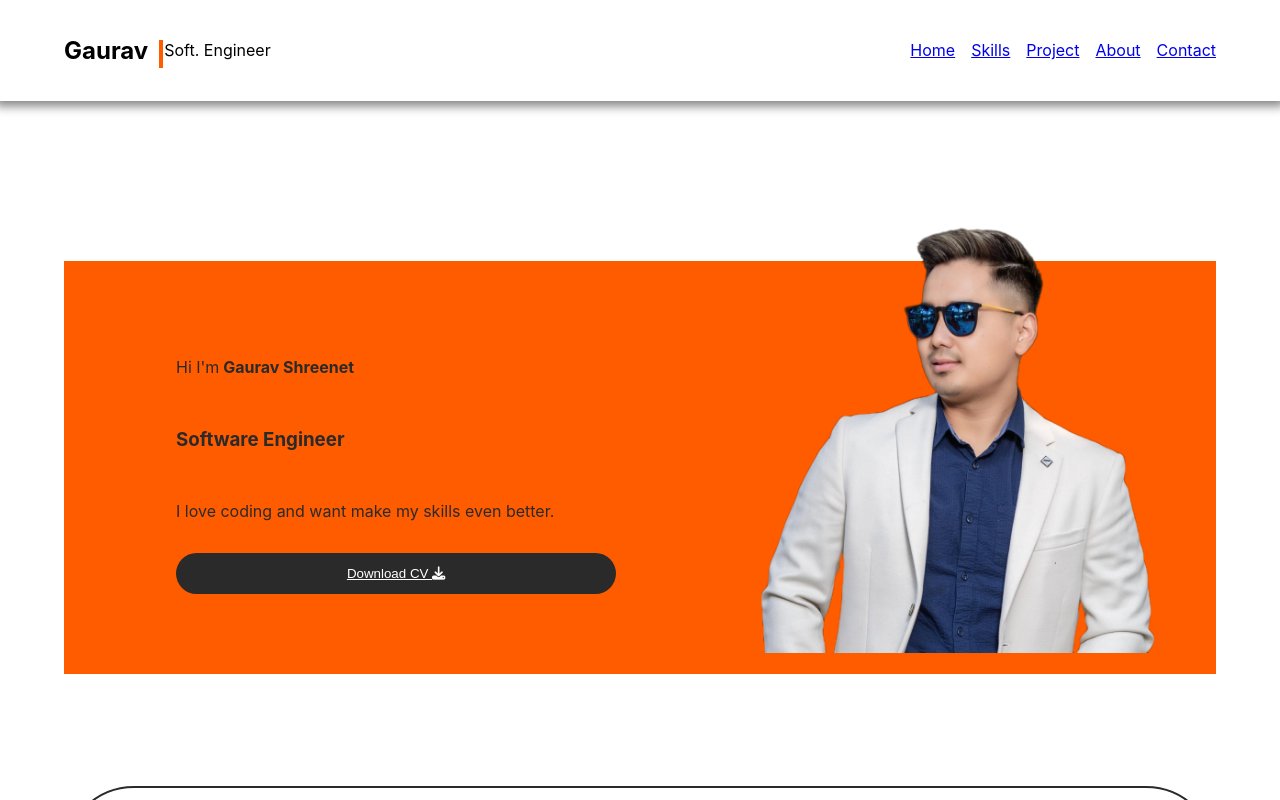
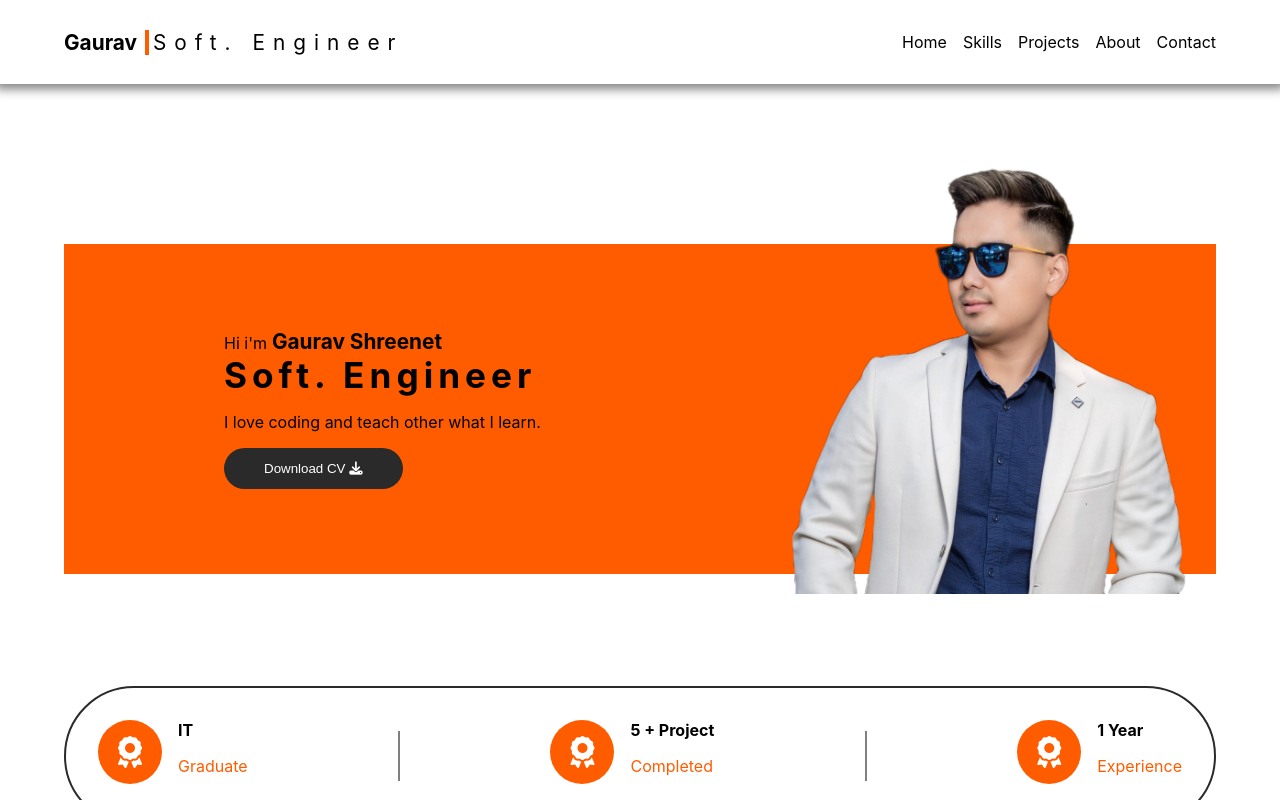
Before and after one commit to GauravShreenet/protfolioreact, a React (Create React App) app: page / in a window 1280 px wide. Shown: the top 800 px of the page. Built offline with nearby package versions, Linux system fonts and the light colour scheme.

Commit message:
adding more

```diff
--- a/src/App.css
+++ b/src/App.css
@@ -1,21 +1,102 @@
+html {
+  scroll-behavior: smooth;
+}
+
+/* .main {
+  min-height: 40vw;
+} */
+
 * {
   box-sizing: border-box;
 }
 
+body {
+  margin: 0;
+  padding: 0;
+}
+
+.container {
+  width: 90%;
+  margin: auto;
+}
+
+
+.flex {
+  display: flex;
+  gap: 1rem;
+}
+
+.grid {
+  display: grid;
+  gap: 1rem;
+}
+
+a {
+  text-decoration: none;
+  color: inherit;
+}
+
+/* -------------- root variable --------------- */
 :root {
   --color-orange: #ff5c00;
   --color-dark: #2a2a2a;
 
   --body-bg: #fff;
-  --text-color: var(--color-dark);
+  --text-color: var(var(--color-dark));
   --border-color: var(--color-dark);
+  --button-bg: var(--color-dark);
+  --button-text: #fff;
+
+  --dark-bg: var(--color-dark);
+  --dark-text-color: #fff;
+  --dark-border-color: #fff;
+  --dark-button-bg: #fff;
+  --dark-button-text: var(--color-dark);
 }
 
+
+.wrapper {
+  background: var(--body-bg);
+  min-height: 100vh;
+  color: var(--text-color);
+}
+
+/* ----------------- dark mode ---------------- */
+
+
+/* ---------------- header --------------------- */
 header {
   box-shadow: 0 0 10px 5px grey;
   position: sticky;
   top: 0;
   background: var(--body-bg);
+}
+
+.logo {
+  font-size: 1.3rem;
+  position: relative;
+}
+
+.logo > div:nth-child(1) {
+  font-weight: bolder;
+}
+
+label > i {
+  transform: rotate(180deg);
+}
+
+.line {
+  font-size: 1.3rem;
+  letter-spacing: 0.5rem;
+}
+
+.line::before {
+  content: "";
+  width: 4px;
+  height: 100%;
+  position: absolute;
+  left: 24%;
+  background: var(--color-orange);
 }
 
 .header {
@@ -24,44 +105,42 @@ header {
   padding: 1rem 0;
 }
 
-.navigation {
-  justify-content: space-between;
-  align-items: center;
+#darkMode {
+   display: none;
 }
 
-.container {
-  width: 90%;
-  margin: auto;
-}
-
-.flex {
-  display: flex;
-  gap: 1rem;
-}
-
-.nav-left {
-  align-items: center;
-  position: relative;
-}
-
-.line::before {
-  content: "";
-  width: 4px;
-  height: 40%;
-  left: 46%;
-  position: absolute;
-  background: var(--color-orange);
-}
-
-.menu ul {
+.navigation {
   list-style: none;
 }
 
-.grid {
-  display: grid;
-  gap: 1rem;
+.navigation li a:hover {
+  color: var(--color-orange);
+  transition: all 0.5s;
 }
 
+.dark-mode-toggle {
+  position: fixed;
+  top: 8rem;
+  left: 3rem;
+}
+
+.dark-mode-toggle:hover {
+  transform: scale(1.5);
+  cursor: pointer;
+  transition: all 0.5s;
+}
+
+/* --- dark mode activation ---  */
+#darkMode:checked + .wrapper {
+  --body-bg: var(--color-dark);
+  --text-color: var(--dark-text-color);
+  /* color: var(--dark-text-color); */
+  --border-color: var(--dark-border-color);
+  --button-bg: var(--dark-button-bg);
+  --button-text: var(--dark-button-text);
+}
+
+/* hero section */
 .hero-section {
   padding-top: 10rem;
   color: var(--text-color);
@@ -73,29 +152,50 @@ header {
   padding: 0 2rem;
 }
 
+.left {
+  grid-area: left;
+
+  /* justify-content: center; */
+  align-items: center;
+
+  margin-left: 10vw;
+
+}
+
+.left .name {
+  font-size: 1.3rem;
+  font-weight: bold;
+}
+
+.left .tag {
+  font-size: 2.2rem;
+  font-weight: bolder;
+  letter-spacing: 5px;
+}
+
 .left button {
-  background: var(--color-dark);
+  background: var(--button-bg);
   padding: 0.8rem 2.5rem;
   border-radius: 2rem;
+  color: var(--button-text);
   border: none;
-  cursor: pointer;
+
 }
 
-.left button a {
-  color: var(--body-bg);
+.title {
+      text-align: center;
+      margin-bottom: 3rem;
+
 }
 
-.left {
-  grid-area: left;
-  justify-content: center;
-  flex-direction: column;
-  margin: 10vh;
+.title span {
+  border-bottom: 10px solid var(--color-orange);
 
 }
 
 .right {
   grid-area: right;
-  justify-content: center;
+  justify-content: flex-end;
   align-items: center;
   margin-top: -5rem;
 }
@@ -151,7 +251,7 @@ header {
 }
 
 .skills {
-  margin-top: 7rem;
+  margin-top: 5rem;
   padding: 2rem;
   font-size: 2rem;
   justify-content: space-between;
@@ -172,8 +272,8 @@ header {
 
 /* ------------ project ------------- */
 .project {
-  margin-top: 3rem;
-  padding: 7rem 0;
+  /* margin-top: 3rem; */
+  padding: 5rem 0;
 }
 
 .project h2 {
@@ -182,7 +282,7 @@ header {
 }
 
 .project .project-container {
-  grid-template-columns: repeat(auto-fit, minmax(500px, 1fr));
+  grid-template-columns: repeat(auto-fit, minmax(350px, 1fr));
   gap: 3rem;
 
   /* grid-template-columns: repeat(2, 1fr); */
@@ -193,7 +293,6 @@ header {
   box-shadow: -1px 4px 10px 8px rgba(101, 101, 101, 0.244);
   border-radius: 5px;
   padding-bottom: 2rem;
-  width: 25vw;
 
 }
 
@@ -206,9 +305,198 @@ header {
 .project-card .bottom i {
   font-size: 4rem;
   padding: 4rem;
-  color: var(--color-dark);
 }
 
 .project-card .top img {
   width: 100%;
 }
+
+/* ---------about -------- */
+.about {
+  background: rgb(165, 165, 255);
+  padding: 5rem 0;
+}
+
+.about content {
+  margin-top: 3rem;
+}
+
+.about .myImg {
+  width: 60%;
+  height: 400px;
+
+  justify-content: center;
+}
+
+.about .myImg img {
+  min-width: 350px;
+  max-width: 400px;
+}
+
+.about .my-bio .h2 {
+  font-size: 2rem;
+  margin-bottom: 3rem;
+}
+
+.my-bio p:nth-child(4) {
+  font-weight: bolder;
+  font-style: 1.3rem;
+  padding: 1rem 0;
+}
+
+.my-bio .tag {
+  font-weight: bolder;
+  font-style: 1.3rem;
+}
+
+.my-bio .tag + div span {
+  padding: 0.8rem 1.2rem;
+  border-radius: 5px;
+}
+
+.my-bio .tag + div span:hover {
+  cursor: pointer;
+  background: gray;
+}
+
+.getin {
+  margin-top: 5rem;
+}
+
+.skills-getin {
+   margin-top: 5rem;
+   padding: 2rem;
+   font-size: 2rem;
+   justify-content: space-between;
+   flex-wrap: wrap;
+   gap: 3rem;
+   align-items: center;
+}
+
+.skills-getin .icon-skill {
+  flex-direction: column;
+  justify-content: center;
+  align-items: center;
+}
+
+.skills-getin .icon-skill .icon-container i {
+  font-size: 7rem;
+}
+
+.getin .button-container {
+  margin-top: 5rem;
+  justify-content: center;
+}
+
+.getin .button-container a {
+  background: var(--button-bg);
+  padding: 0.75rem 15vw;
+  border-radius: 100px;
+  color: var(--button-text);
+  border: none;
+  font-size: 3vh;
+  justify-content: space-around;
+  align-items: center;
+}
+
+.getin .button-container:hover {
+  cursor: pointer;
+}
+
+.getin .button-container i {
+  padding-left: 2rem;
+  color: var(--color-orange);
+  font-size: 3rem;
+}
+
+.links {
+  background: #2a2a2a;
+  position: relative;
+}
+
+.alllinks {
+  display: flex;
+  justify-content: space-between;
+  align-items: center;
+  padding: 3rem 30vw;
+  margin-top: 4rem;
+  background: #2a2a2a;
+  color: var(--dark-text-color);
+}
+
+.links-list {
+  list-style: none;
+  font-size: 20px;
+  font-weight: bold;
+}
+
+.links-list li {
+  display: flex;
+  flex-direction: column;
+  align-items: flex-start;
+  margin-left: -30px;
+  margin-bottom: 5px;
+}
+
+.links-list li:hover {
+  color: rgb(44, 159, 247);
+  cursor: pointer;
+}
+
+.scroll-up {
+  position: fixed;
+  right: 5rem;
+  bottom: 8rem;
+  height: 8rem;
+  width: 8rem;
+  border-radius: 50%;
+  background: var(--color-orange);
+  display: flex;
+  justify-content: center;
+  align-items: center;
+  font-size: 7rem;
+
+}
+
+footer {
+  background: #2a2a2a;
+  color: var(--dark-text-color);
+  justify-content: center;
+  width: 100%;
+  align-items: center;
+  padding: 0.8rem 0;
+  margin-top: 1rem;
+}
+
+@media (max-width: 970px) {
+  .image-resize {
+    width: 40vw;
+  }
+
+  .right img {
+      width: 40vw;
+  }
+}
+
+@media (max-width: 768px) {
+  .hero {
+      grid-template-areas: "right"
+                           "left";
+  }
+
+  .left,
+  .right {
+      justify-content: center;
+
+  }
+
+  .about .container {
+      flex-direction: column;
+      align-items: center;
+  }
+
+  .alllinks {
+      flex-direction: column;
+      align-items: center;
+  }
+}
--- a/src/App.js
+++ b/src/App.js
@@ -1,4 +1,5 @@
 import './App.css';
+import { About } from './components/About';
 import { Hero } from './components/Hero';
 import { Indo } from './components/Indo';
 import { NavBar } from './components/NavBar';
@@ -13,6 +14,7 @@ function App() {
       <Indo />
       <Skills />
       <Project />
+      <About />
     </div>
   );
 }
--- /dev/null
+++ b/src/components/About.js
@@ -0,0 +1,35 @@
+import React from 'react'
+import profilePic from "../assest/My project.png"
+
+export const About = () => {
+  return (
+    <section class="about" id="id">
+            <h2 class="title"><span>About Me</span></h2>
+            <div class="container flex">
+                <div class="myImg flex">
+                    <img src={profilePic} alt="nextPic" />
+                </div>
+                <div class="my-bio">
+                    <h2>Gaurav Shreenet</h2>
+                    <p>Lorem, ipsum dolor sit amet consectetur adipisicing elit. Impedit libero laboriosam minima quod
+                        quos placeat quaerat nobis amet nostrum dolorem suscipit iusto, aperiam, molestias esse neque
+                        aliquid. Odit accusamus maiores, aspernatur, alias nulla impedit et harum ab, eaque cum
+                        perspiciatis.</p>
+
+                    <p>Lorem ipsum dolor sit amet consectetur adipisicing elit. Voluptate doloribus delectus itaque?
+                        Modi quaerat consequatur minus, quibusdam magnam corporis tempore praesentium et, impedit
+                        dolorem veniam perspiciatis eaque voluptatibus perferendis eveniet laboriosam animi atque dicta
+                        illum fugit commodi nemo rerum ex!</p>
+                    <p>Sydeny, Australia</p>
+
+                    <div class="tag">
+                        Intrest
+                    </div>
+                    <div class="flex">
+                        <span>Coding</span><span>Football</span><span>Movies</span>
+                    </div>
+                </div>
+            </div>
+        </section>
+  )
+}
--- a/src/components/Hero.js
+++ b/src/components/Hero.js
@@ -3,21 +3,21 @@ import profilePic from "../assest/My project.png"
 
 export const Hero = () => {
   return (
-    <section id="home" className='container hero-section'>
-        <div className="grid hero">
-            <div className="left flex">
-                <p>
-                    Hi I'm
-                    <strong> Gaurav Shreenet</strong>
-                </p>
-                <h3>Software Engineer</h3>
-                <p>I love coding and want make my skills even better.</p>
+    <section class="container hero-section" id="home">
+            <div class="grid hero">
+                <div class="left flex">
+                    <div>Hi i'm
+                        <span class="name"> Gaurav Shreenet
+                        </span>
+                        <div class="tag">Soft. Engineer</div>
+                        <p>I love coding and teach other what I learn.</p>
 
-                <button>
-                    <a href="">Download CV <i class="fa-solid fa-download"></i></a>
-                </button>
+                        <div>
+                            <a href="" download=""></a>
+                            <button>Download CV <i class="fa-solid fa-download"></i></button>
                         </div>
-
+                    </div>
+                </div>
                 <div className="right flex">
                     <div className='image-resize'>
                         <img src={profilePic} alt="profile-pic" />
--- a/src/components/NavBar.js
+++ b/src/components/NavBar.js
@@ -3,22 +3,22 @@ import React from 'react'
 export const NavBar = () => {
   return (
     <header>
-        <nav className="container flex header">
-            <div className="flex nav-left">
-                <h1>Gaurav</h1>
-                <div className="line">Soft. Engineer</div>
+        <div class="container flex header">
+                <div class="flex logo">
+                    <div>Gaurav</div>
+                    <div class="line">Soft. Engineer</div>
+                </div>
+
+                <div class="menu">
+                    <ul class="flex navigation">
+                        <li><a href="#home">Home</a></li>
+                        <li><a href="#skills">Skills</a></li>
+                        <li><a href="#projects">Projects</a></li>
+                        <li><a href="#id">About</a></li>
+                        <li><a href="#getin">Contact</a></li>
+                    </ul>
+                </div>
             </div>
-
-            <div className="menu">
-                <ul className="flex navigation">
-                    <li><a href="#home">Home</a></li>
-                    <li><a href="#skills">Skills</a></li>
-                    <li><a href="#projects">Project</a></li>
-                    <li><a href="#about">About</a></li>
-                    <li><a href="#contact">Contact</a></li>
-                </ul>
-            </div>
-        </nav>
     </header>
   )
 }
```
Lines whose indentation alone changed are shown as unchanged.
